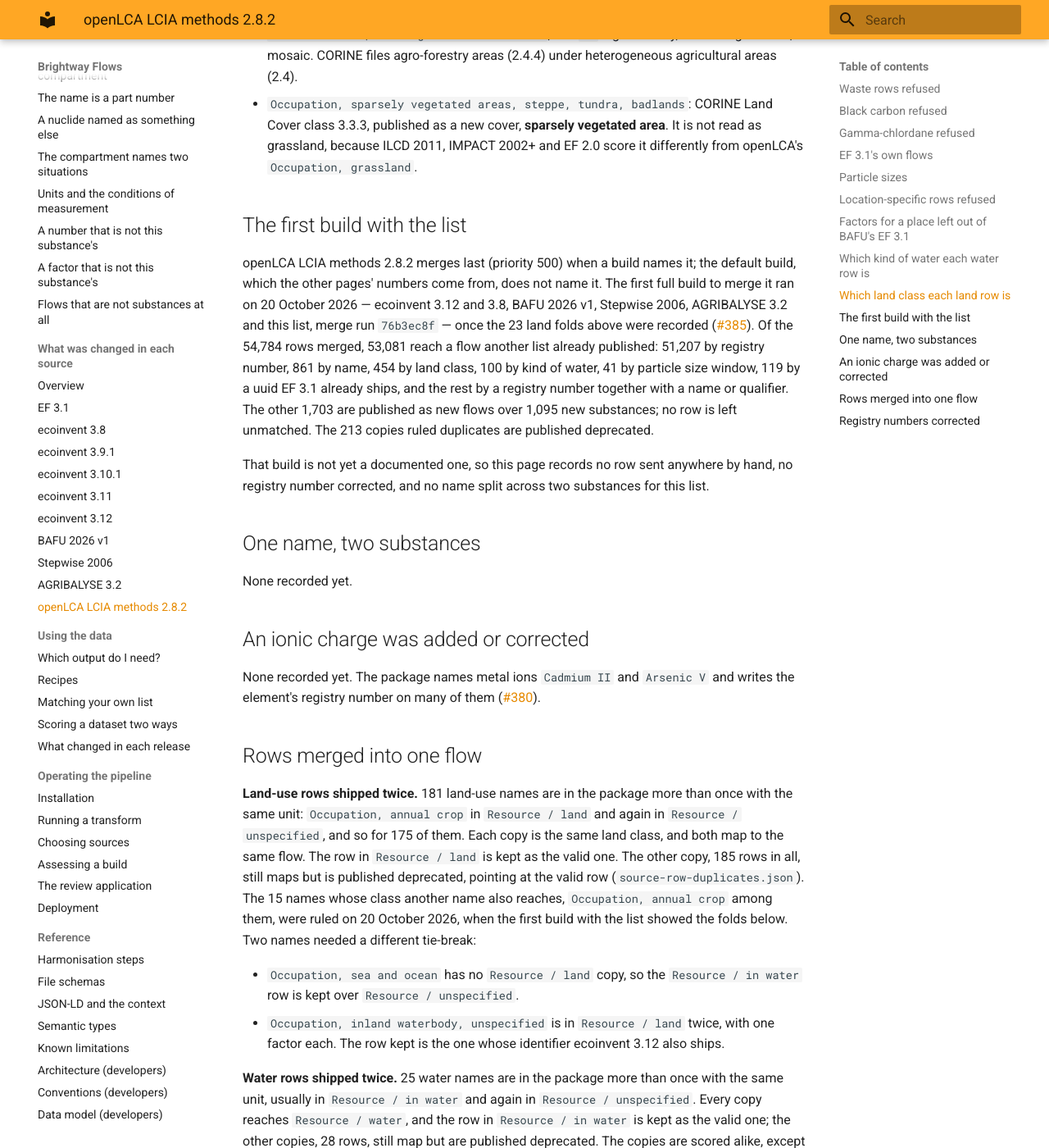
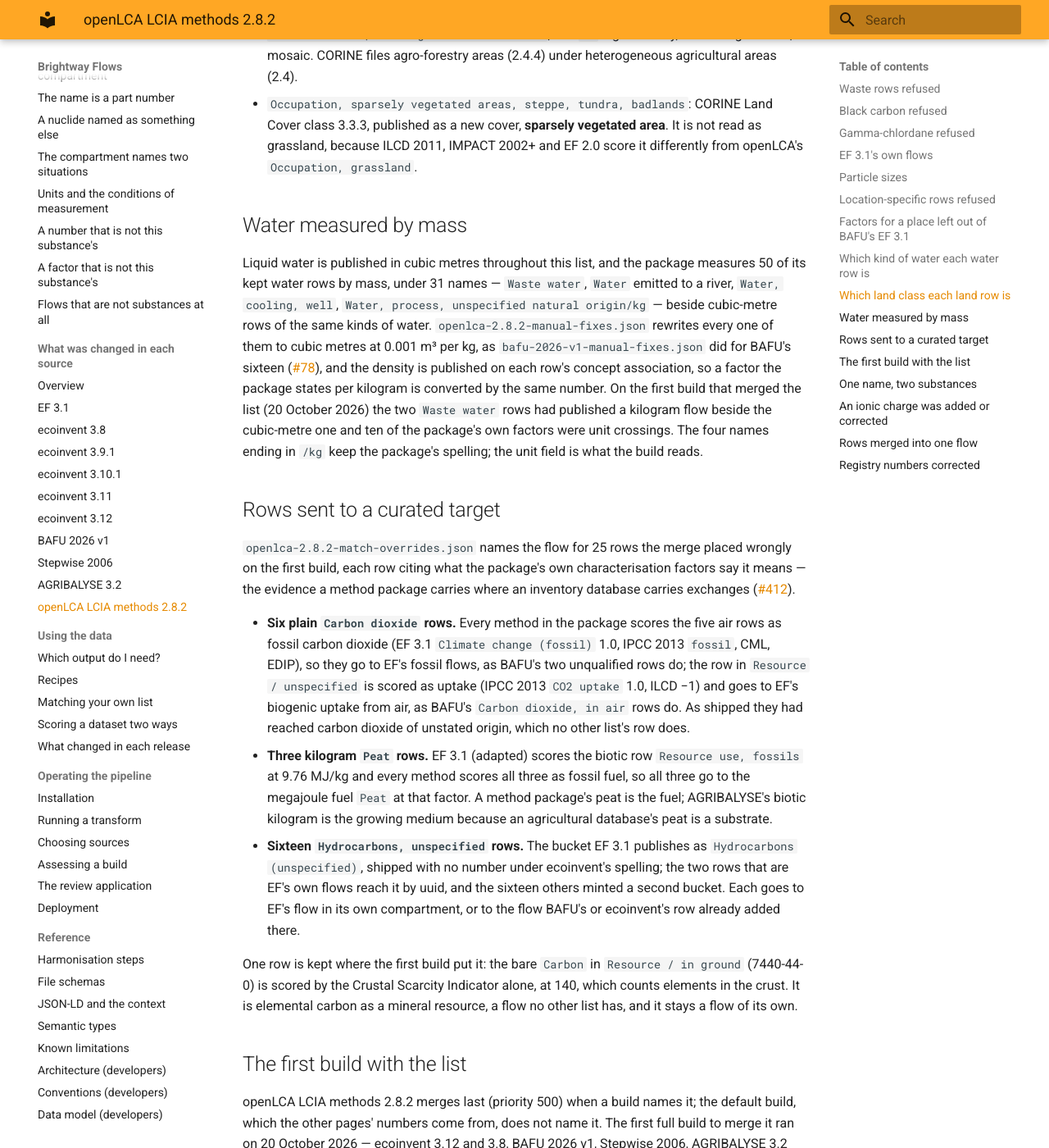
Before and after one commit to brightway-labs/brightway-flows, an MkDocs documentation site: the page built from docs/changes/openlca-2.8.2.md, in a window 1280 px wide and 1400 px high, scrolled down 4532 px. Shown: the whole window at 82% size. Built offline with MkDocs 1.6.1 and Material for MkDocs 9.7.7, drawn with Linux system fonts in a browser that asks for light colours; some of the changed text lies outside the part shown.

Commit message:
Give 25 openLCA rows curated targets and rewrite its 50 kilogram water rows to cubic metres
On the first full build that merged the list (20 October 2026), six plain
`Carbon dioxide` rows reached carbon dioxide of unstated origin, three
kilogram `Peat` rows reached the megajoule fuel by name and one minted a
biotic kilogram flow, sixteen `Hydrocarbons, unspecified` rows minted a
second bucket beside EF's, fifty water rows measured by mass crossed onto
cubic-metre flows or minted kilogram ones, and `HG-02`, `Tribromomethane`
and `Helium, in natural gas, in ground` minted substances the list has under
another spelling (#412). A new `openlca-2.8.2-match-overrides.json` sends the
carbon dioxide rows to EF's fossil flows and its biogenic uptake, the peat
rows to the fuel at the package's own 9.76 MJ/kg, and the hydrocarbons rows
to EF's bucket, each citing what the package's own factors say the row
means; the manual-fixes file rewrites the water rows to cubic metres at 0.001
as BAFU's were and writes the three missing registry numbers. The bare
`Carbon` in the ground is kept, since the Crustal Scarcity Indicator scores
it as the element in the crust, and 0915's claim is restated to AGRIBALYSE's
rows.

```diff
--- a/docs/changes/openlca-2.8.2.md
+++ b/docs/changes/openlca-2.8.2.md
@@ -190,6 +190,53 @@
   area**. It is not read as grassland, because ILCD 2011, IMPACT 2002+ and
   EF 2.0 score it differently from openLCA's `Occupation, grassland`.
 
+## Water measured by mass
+
+Liquid water is published in cubic metres throughout this list, and the
+package measures 50 of its kept water rows by mass, under 31 names — `Waste
+water`, `Water` emitted to a river, `Water, cooling, well`, `Water, process,
+unspecified natural origin/kg` — beside cubic-metre rows of the same kinds of
+water. `openlca-2.8.2-manual-fixes.json` rewrites every one of them to cubic
+metres at 0.001 m³ per kg, as `bafu-2026-v1-manual-fixes.json` did for BAFU's
+sixteen ([#78](https://github.com/brightway-labs/brightway-flows/issues/78)),
+and the density is published on each row's concept association, so a factor
+the package states per kilogram is converted by the same number. On the first
+build that merged the list (20 October 2026) the two `Waste water` rows had
+published a kilogram flow beside the cubic-metre one and ten of the package's
+own factors were unit crossings. The four names ending in `/kg` keep the
+package's spelling; the unit field is what the build reads.
+
+## Rows sent to a curated target
+
+`openlca-2.8.2-match-overrides.json` names the flow for 25 rows the merge
+placed wrongly on the first build, each row citing what the package's own
+characterisation factors say it means — the evidence a method package carries
+where an inventory database carries exchanges
+([#412](https://github.com/brightway-labs/brightway-flows/issues/412)).
+
+- **Six plain `Carbon dioxide` rows.** Every method in the package scores the
+  five air rows as fossil carbon dioxide (EF 3.1 `Climate change (fossil)` 1.0,
+  IPCC 2013 `fossil`, CML, EDIP), so they go to EF's fossil flows, as BAFU's
+  two unqualified rows do; the row in `Resource / unspecified` is scored as
+  uptake (IPCC 2013 `CO2 uptake` 1.0, ILCD −1) and goes to EF's biogenic
+  uptake from air, as BAFU's `Carbon dioxide, in air` rows do. As shipped they
+  had reached carbon dioxide of unstated origin, which no other list's row does.
+- **Three kilogram `Peat` rows.** EF 3.1 (adapted) scores the biotic row
+  `Resource use, fossils` at 9.76 MJ/kg and every method scores all three as
+  fossil fuel, so all three go to the megajoule fuel `Peat` at that factor. A
+  method package's peat is the fuel; AGRIBALYSE's biotic kilogram is the
+  growing medium because an agricultural database's peat is a substrate.
+- **Sixteen `Hydrocarbons, unspecified` rows.** The bucket EF 3.1 publishes as
+  `Hydrocarbons (unspecified)`, shipped with no number under ecoinvent's
+  spelling; the two rows that are EF's own flows reach it by uuid, and the
+  sixteen others minted a second bucket. Each goes to EF's flow in its own
+  compartment, or to the flow BAFU's or ecoinvent's row already added there.
+
+One row is kept where the first build put it: the bare `Carbon` in
+`Resource / in ground` (7440-44-0) is scored by the Crustal Scarcity Indicator
+alone, at 140, which counts elements in the crust. It is elemental carbon as a
+mineral resource, a flow no other list has, and it stays a flow of its own.
+
 ## The first build with the list
 
 openLCA LCIA methods 2.8.2 merges last (priority 500) when a build names it;
@@ -211,7 +258,16 @@
 
 ## One name, two substances
 
-None recorded yet.
+On the first build that merged the list (20 October 2026), rows that ship no
+registry number under a spelling the list already publishes as a synonym
+minted second substances under the same label: `Vanadium V` (three rows),
+`Lithium I` (one) and `Titanium Ion` (fourteen) beside `Vanadium(5+)`,
+`Lithium(1+)` and `Titanium, ion`. The merge refused those synonyms because an
+alternative-label hit on a substance that carries a registry number is its
+guard against a trade name; a synonym the ion naming standard wrote is the
+substance's own name in another spelling, and the merge now accepts it for a
+row that ships no number under exactly that spelling
+([#412](https://github.com/brightway-labs/brightway-flows/issues/412)).
 
 ## An ionic charge was added or corrected
 
@@ -283,6 +339,9 @@
 | Stibnite | `Resource / in ground` | 1345-04-6 → 1317-86-8 | the row is ecoinvent's, under ecoinvent's uuid, and carries the manufactured antimony trisulfide's number where the mineral's is 1317-86-8 (IARC vol. 47); ecoinvent's own fixes rewrite it, BAFU registers its stibnite 1317-86-8, and left as shipped the row joined EF's thirteen emission flows of the compound on the build of 20 October 2026 ([#123](https://github.com/brightway-labs/brightway-flows/issues/123)) |
 | Ether, 1,2,2-trifluoroethyl trifluoromethyl-, HFE-236ea2 | air: four compartments | 2356-62-9 → 84011-06-3 | 2356-62-9 is HFE-227ea's number, under which EF 3.1 registers `HFE-227EA`; EF registers `HFE-236ea2` 84011-06-3 and Stepwise 2006 writes that number on its row of this name. As shipped, the four rows reached `HFE-227EA`, and GreenDelta's two factors for one flow were reported as eight collisions |
 | Arsenic V | air, soil and water: fourteen compartments | 61805-96-7 → 17428-41-0 | 61805-96-7 names no arsenic compound: Common Chemistry does not resolve it and PubChem lists it only as a second number on 1,3-dimethylthiourea. The name is EF 3.1's `arsenic (v)`, 17428-41-0, published as `Arsenic(5+)`; as shipped, the rows minted a second `Arsenic(5+)` beside it |
+| HG-02 | `Emission to air / unspecified` | none → 205367-61-9 | an industry designation for a hydrofluoropolyether, which EF 3.1 shipped under the designation and `ef-3.1-manual-fixes.json` renamed; the package copies the designation with no number, and its own factors (EF 3.1 `Climate change` 5,730, IPCC 2013 2,730) are that molecule's. As shipped, the row minted a second `HG-02` |
+| Tribromomethane | `Emission to air / unspecified` | none → 75-25-2 | bromoform, which the package ships twenty times under that name with the number; this one row carries the systematic name alone and bromoform's factor (0.25). As shipped, it minted a second substance |
+| Helium, in natural gas, in ground | `Resource / in ground` | none → 7440-59-7 | ecoinvent's `Helium, in natural gas` under ecoinvent's uuid, copied without the number ecoinvent's table reaches helium with. As shipped, it minted a substance named for a compartment |
 
 One synonym is restored rather than a number corrected: the agricultural-soil
 `Epoxiconazole` row (135319-73-2, ecoinvent's uuid) is the one of the package's
```
Also changed, not shown: 6 other files.
